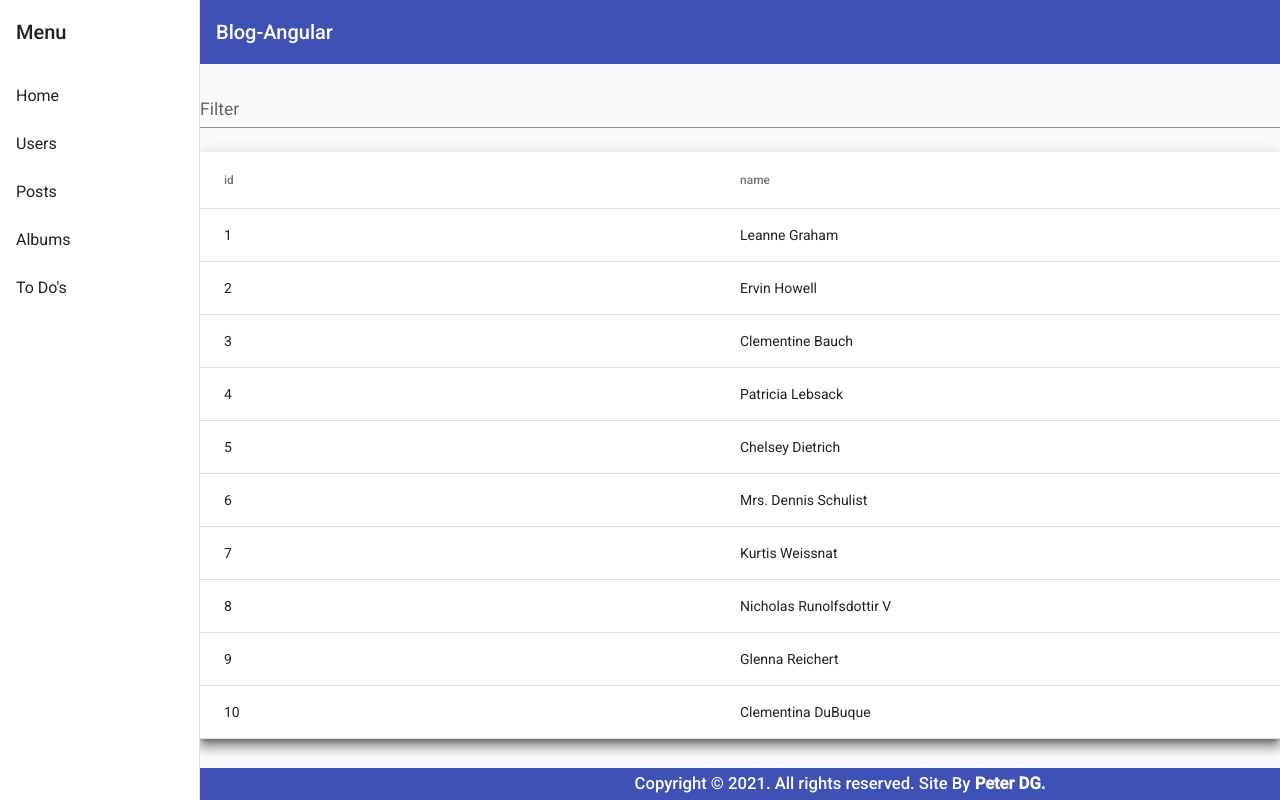
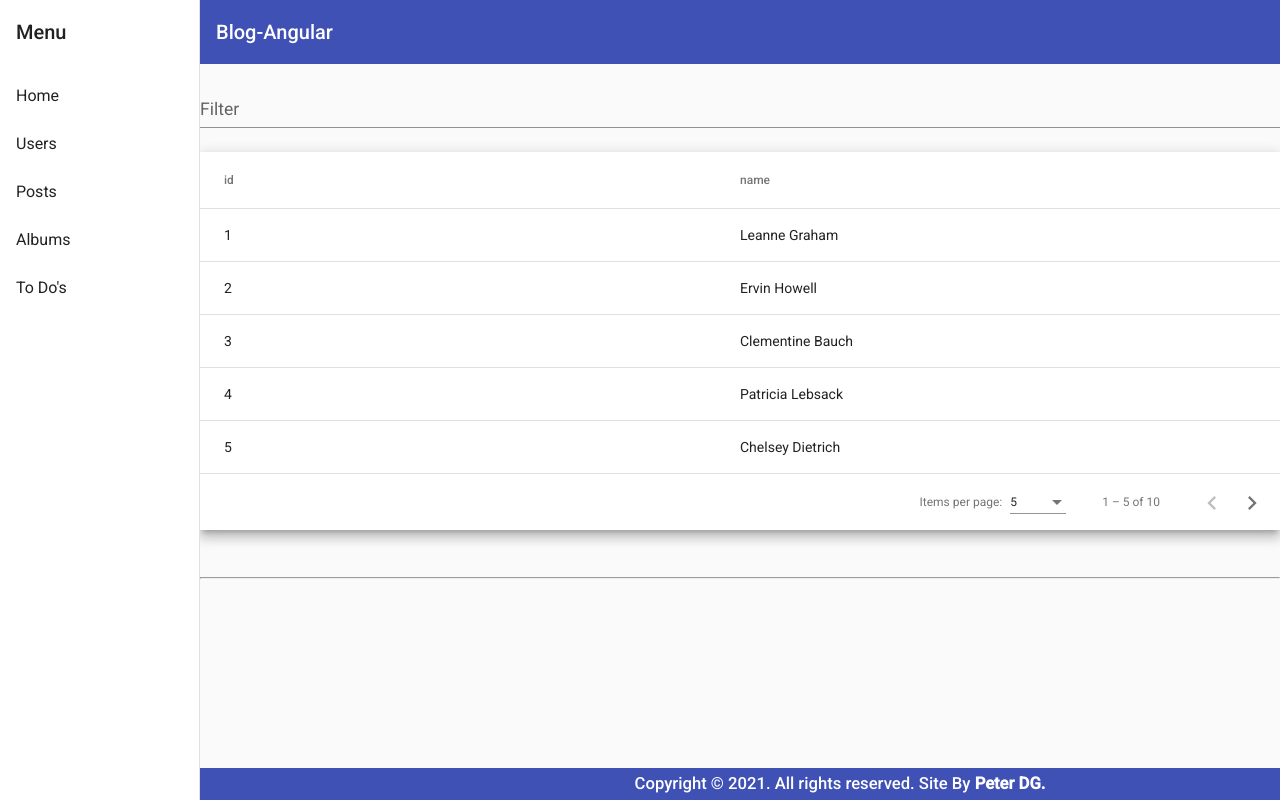
Before and after one commit to PeterDamianG/ChallengeAngularBlog, an Angular app: page /users in a window 1280 px wide. Built offline with nearby package versions, Linux system fonts and the light colour scheme.

Commit message:
add pagination

```diff
--- a/src/app/shared/components/table-base/table-base.component.html
+++ b/src/app/shared/components/table-base/table-base.component.html
@@ -27,6 +27,10 @@
       </td>
     </tr>
   </mat-table>
+  <mat-paginator
+    [pageSizeOptions]="[5, 10, 15, 25]"
+    aria-label="Select page of users"
+  ></mat-paginator>
 </section>
 <br />
 <br />
--- a/src/app/shared/components/table-base/table-base.component.ts
+++ b/src/app/shared/components/table-base/table-base.component.ts
@@ -1,5 +1,7 @@
 import { Component, Input, OnInit } from '@angular/core';
+import { AfterViewInit, ViewChild } from '@angular/core';
 import { MatTableDataSource } from '@angular/material/table';
+import { MatPaginator } from '@angular/material/paginator';
 
 @Component({
   selector: 'app-table-base',
@@ -9,13 +11,22 @@ import { MatTableDataSource } from '@angular/material/table';
 export class TableBaseComponent implements OnInit {
   @Input() displayedColumns: string[] = [];
   @Input() dataSource: any = [];
+  @ViewChild(MatPaginator) paginator: MatPaginator | undefined;
+
+  ngOnInit(): void {
+    this.dataSource = new MatTableDataSource(this.dataSource);
+  }
 
   applyFilter(event: Event) {
     const filterValue = (event.target as HTMLInputElement).value;
     this.dataSource.filter = filterValue.trim().toLowerCase();
+
+    if (this.dataSource.paginator) {
+      this.dataSource.paginator.firstPage();
+    }
   }
 
-  ngOnInit(): void {
-    this.dataSource = new MatTableDataSource(this.dataSource);
+  ngAfterViewInit() {
+    this.dataSource.paginator = this.paginator;
   }
 }
```
Also changed, not shown: src/app/shared/shared.module.ts (+8 -1 lines).
